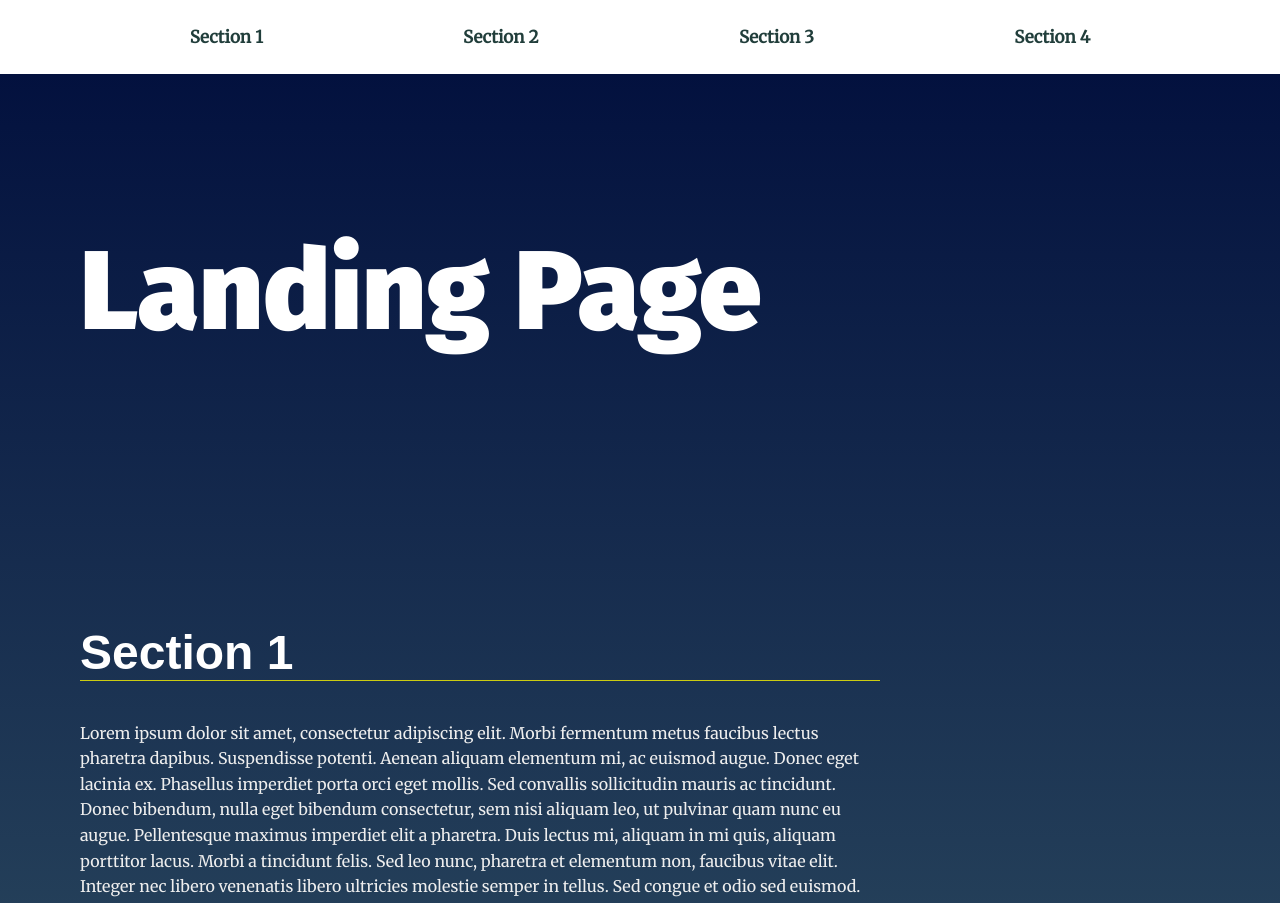
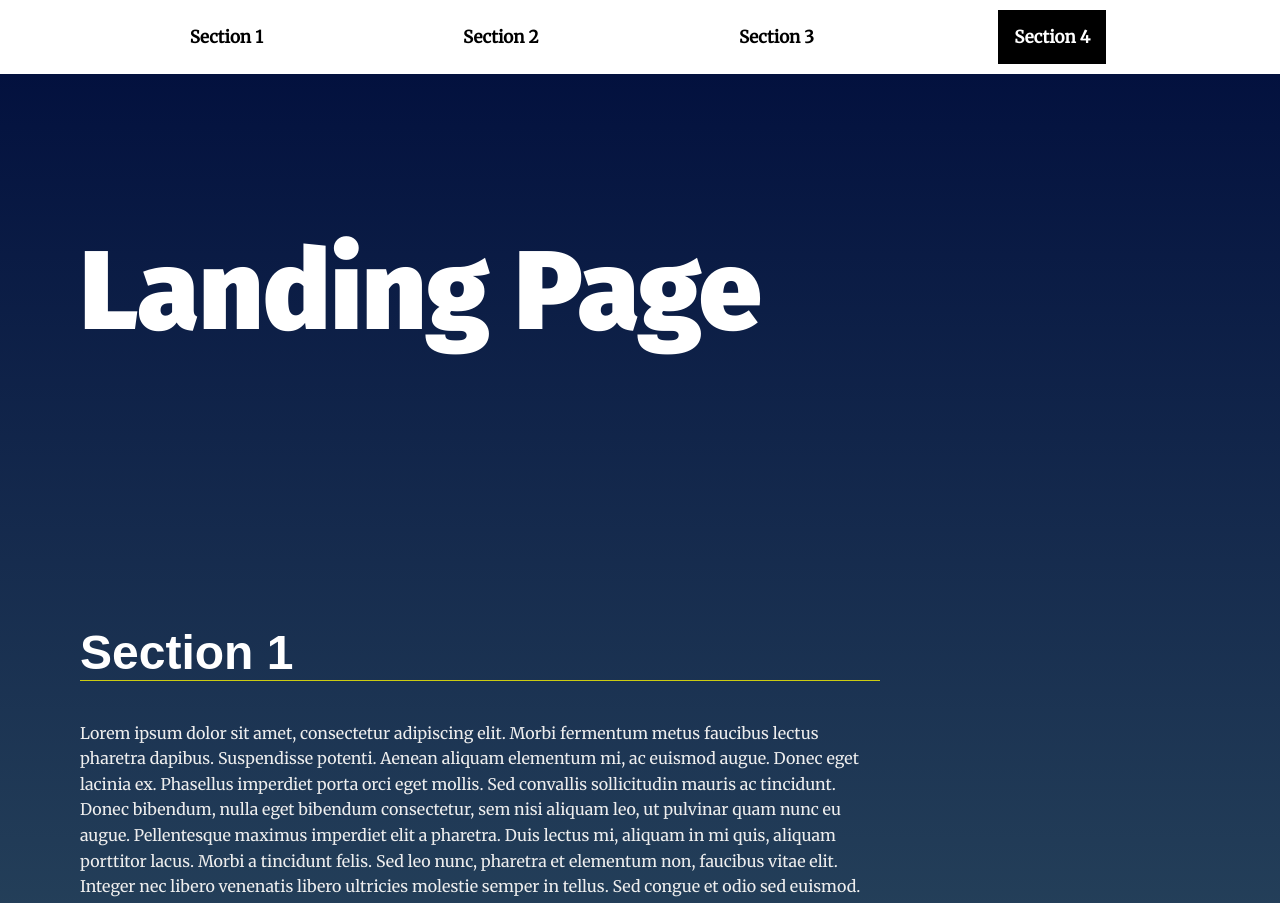
Before and after one commit to Abdulrahman-Alsubaiheen/Landing-page, a plain HTML site: page index.html in a window 1280 px wide. Shown: the top 903 px of the page. Drawn offline with Linux system fonts and the light colour scheme.

Commit message:
highlight for the navbar items while scrolling.

```diff
--- a/css/styles.css
+++ b/css/styles.css
@@ -52,7 +52,7 @@ p {
 }
 
 a {
-  color: #213e3b;
+  color: #000000;
   text-decoration: none;
   font-size: 17px;
 }
@@ -100,6 +100,16 @@ section {
   background: rgb(151, 150, 150);
   color: #fff;
   transition: ease 0.3s all;
+}
+
+
+.active__menu__link{
+  background: rgb(0, 0, 0);
+}
+
+
+.active__menu__link a{
+  color: rgb(255, 255, 255);
 }
 
 /* Header Styles */
--- a/js/app.js
+++ b/js/app.js
@@ -30,6 +30,7 @@ function rect_class() {
   }
 }
 
+
 /**
  * End Helper Functions
  * Begin Main Functions
@@ -40,12 +41,13 @@ function rect_class() {
 function build_nav_bar() {
   for (let i = 0; i < sections.length; i++) {
     let item = sections[i];
+    let item_id = item.getAttribute("id")
 
     const li = document.createElement("li");
     const a = document.createElement("a");
 
     a.textContent = item.dataset.nav; // HTML data-* Attribute
-    a.setAttribute("href", "#" + item.getAttribute("id"));
+    a.setAttribute("href", `#${item_id}`);
 
     li.classList.add("menu__link");
     li.appendChild(a);
@@ -54,6 +56,20 @@ function build_nav_bar() {
 
     // console.log(item);
   }
+}
+
+function add_active_menu_link(id){
+  const menu_links = document.querySelectorAll(".menu__link");
+
+  for (let i = 0; i < menu_links.length; i++){
+    let item = menu_links[i];
+    item.classList.remove("active__menu__link");
+  }
+
+  var selector = `a[href="#${id}"]` ;
+  const active_menu_link = document.querySelector(selector).parentElement;
+  active_menu_link.classList.add("active__menu__link");
+
 }
 
 // Add class 'active' to section when near top of viewport
@@ -66,6 +82,7 @@ function active_class() {
       if (!item.classList.contains("your-active-class")) {
         remove_active_class();
         item.classList.add("your-active-class");
+        add_active_menu_link(item.getAttribute("id"));
         // console.log(item);
       }
     }
```
